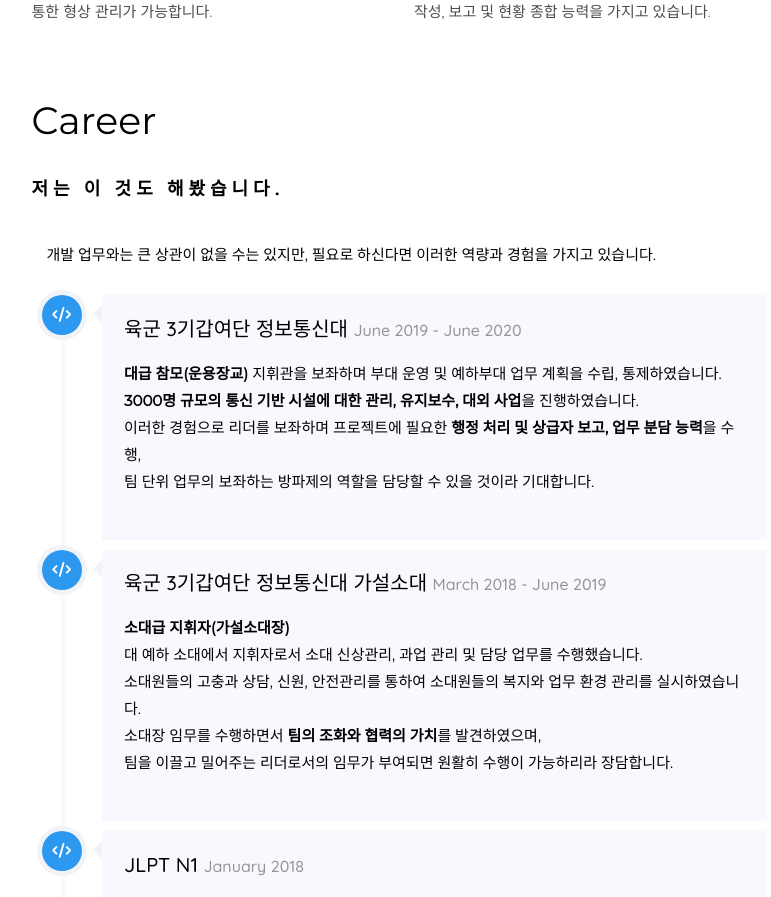
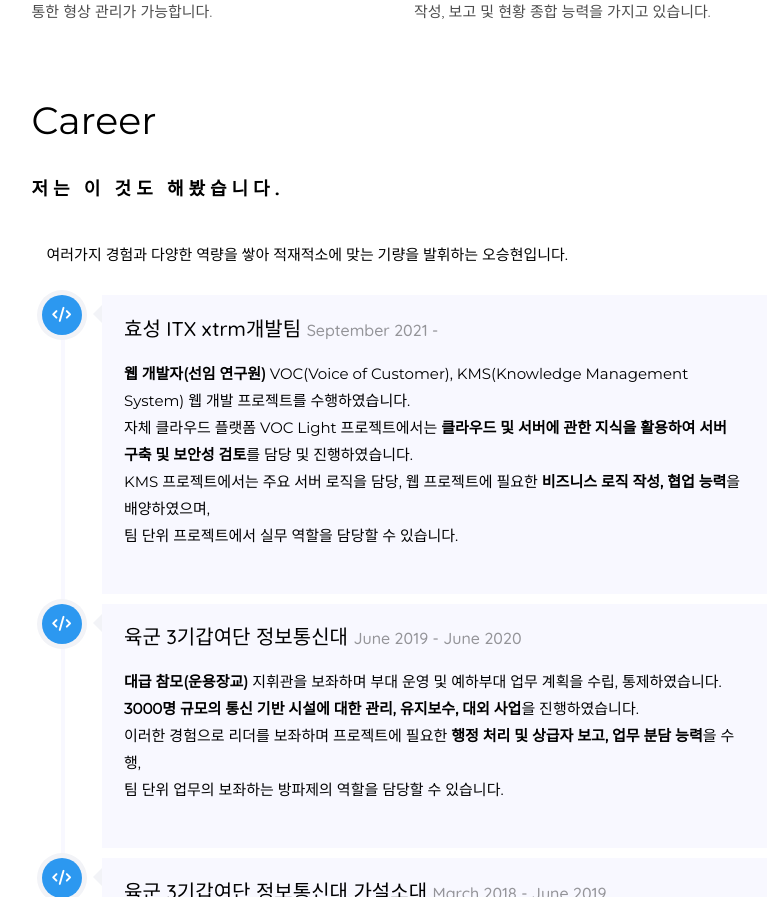
Before and after one commit to LucestDail/devoshportfolio, a Django app: page /portfolio/ in a window 1280 px wide. Shown: the part 5603-6500 px from the top of the page, without its empty margins (391-1162 px from the left). Run offline with Django 3.2, Linux system fonts and the light colour scheme; data comes from the database, SQL or seed files in the repository; some libraries are stand-ins or nearby versions; some web fonts are replaced.

Commit message:
Update portfolio_master.html

```diff
--- a/portfolio/templates/portfolio_master.html
+++ b/portfolio/templates/portfolio_master.html
@@ -342,13 +342,29 @@
                         </div>
                      </div>
                       <div class="col-md-12 animate-box fadeInLeft animated" data-animate-effect="fadeInLeft">
-							<p>개발 업무와는 큰 상관이 없을 수는 있지만, 필요로 하신다면 이러한 역량과 경험을 가지고 있습니다.
+							<p>여러가지 경험과 다양한 역량을 쌓아 적재적소에 맞는 기량을 발휘하는 오승현입니다.
 							<br>
 						</p></div>
 
                      <div class="row">
                         <div class="col-md-12">
                            <div class="timeline-centered">
+                              <article class="timeline-entry animate-box" data-animate-effect="fadeInLeft">
+                                 <div class="timeline-entry-inner">
+                                    <div class="timeline-icon color-1">
+                                       <i class="fa fa-code"></i>
+                                    </div>
+                                    <div class="timeline-label">
+                                       <h2><a href="#">효성 ITX xtrm개발팀</a> <span>September 2021 - </span></h2>
+                                       <p><strong>웹 개발자(선임 연구원)</strong>
+                                           VOC(Voice of Customer), KMS(Knowledge Management System) 웹 개발 프로젝트를 수행하였습니다.<br>
+                                           자체 클라우드 플랫폼 VOC Light 프로젝트에서는 <strong>클라우드 및 서버에 관한 지식을 활용하여 서버 구축 및 보안성 검토</strong>를 담당 및 진행하였습니다.
+                                        <br> KMS 프로젝트에서는 주요 서버 로직을 담당, 웹 프로젝트에 필요한 <strong>비즈니스 로직 작성, 협업 능력</strong>을 배양하였으며,<br>
+                                           팀 단위 프로젝트에서 실무 역할을 담당할 수 있습니다.</p>
+                                       <p></p>
+                                    </div>
+                                 </div>
+                              </article>
                                <article class="timeline-entry animate-box" data-animate-effect="fadeInLeft">
                                  <div class="timeline-entry-inner">
                                     <div class="timeline-icon color-1">
@@ -360,7 +376,7 @@
                                            지휘관을 보좌하며 부대 운영 및 예하부대 업무 계획을 수립, 통제하였습니다.<br>
                                            <strong>3000명 규모의 통신 기반 시설에 대한 관리, 유지보수, 대외 사업</strong>을 진행하였습니다.
                                         <br> 이러한 경험으로 리더를 보좌하며 프로젝트에 필요한 <strong>행정 처리 및 상급자 보고, 업무 분담 능력</strong>을 수행,<br>
-                                           팀 단위 업무의 보좌하는 방파제의 역할을 담당할 수 있을 것이라 기대합니다.</p>
+                                           팀 단위 업무의 보좌하는 방파제의 역할을 담당할 수 있습니다.</p>
                                        <p></p>
                                     </div>
                                  </div>
@@ -376,21 +392,7 @@
                                            <br>대 예하 소대에서 지휘자로서 소대 신상관리, 과업 관리 및 담당 업무를 수행했습니다.<br>
                                         소대원들의 고충과 상담, 신원, 안전관리를 통하여 소대원들의 복지와 업무 환경 관리를 실시하였습니다.<br>
                                         소대장 임무를 수행하면서 <strong>팀의 조화와 협력의 가치</strong>를 발견하였으며,<br>
-                                        팀을 이끌고 밀어주는 리더로서의 임무가 부여되면 원활히 수행이 가능하리라 장담합니다.</p>
-                                       <p></p>
-                                    </div>
-                                 </div>
-                              </article>
-                              <article class="timeline-entry animate-box" data-animate-effect="fadeInLeft">
-                                 <div class="timeline-entry-inner">
-                                    <div class="timeline-icon color-1">
-                                       <i class="fa fa-code"></i>
-                                    </div>
-                                    <div class="timeline-label">
-                                       <h2><a href="#">JLPT N1</a> <span>January 2018</span></h2>
-                                       <p><strong>비지니스 회화 구사 가능(일본어)</strong>
-                                           <br>이전부터 언어에 관심이 많으며, 특히 일본어에 매진하여 최고 등급인 JLPT N1 을 고득점으로 취득하였습니다.
-                                           <br> 일본으로의 시장 진출을 염두할 경우 저의 일본어 능력이 큰 도움이 될 것이라 자부합니다.</p>
+                                        팀을 이끌고 밀어주는 리더로서의 임무가 부여되면 원활히 수행이 가능합니다.</p>
                                        <p></p>
                                     </div>
                                  </div>
```
